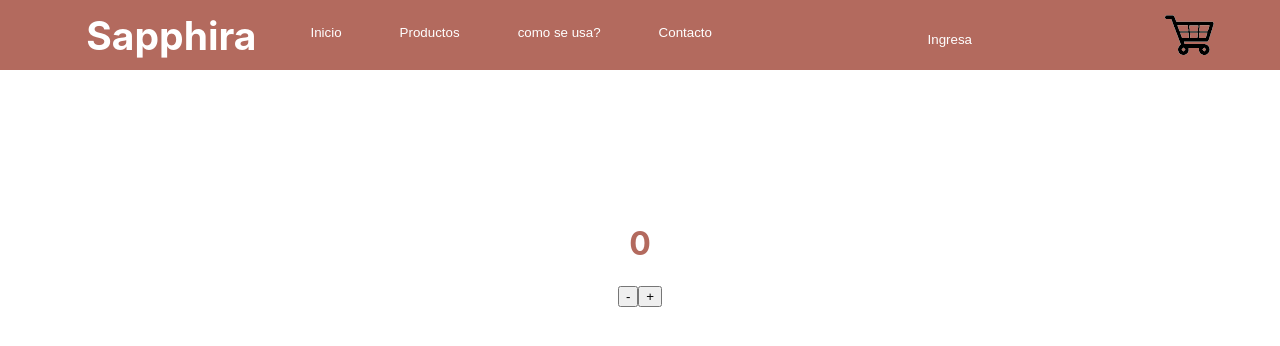
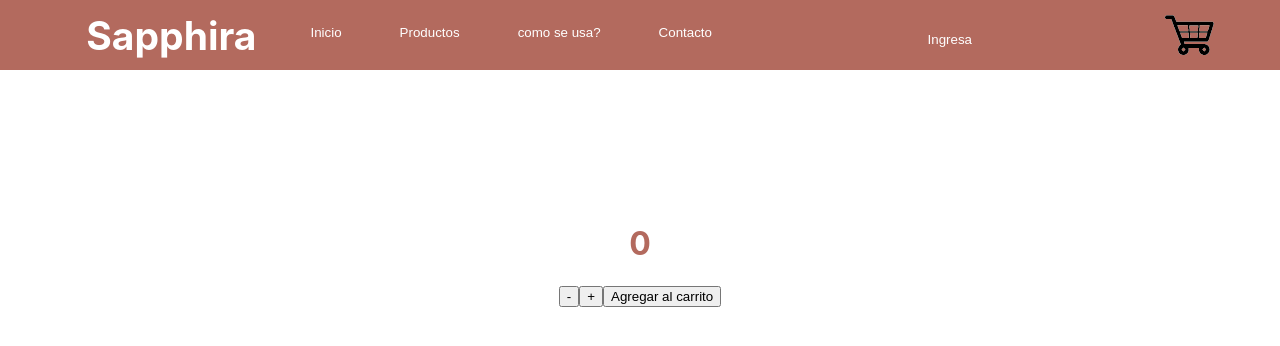
Before and after one commit to GuadalupeSoria/App, a React (Create React App) app: page / in a window 1280 px wide. Shown: the top 346 px of the page. Built offline with nearby package versions, Linux system fonts and the light colour scheme.

Commit message:
agregado de componentes item e item list

```diff
--- a/src/App.js
+++ b/src/App.js
@@ -1,6 +1,6 @@
 import './App.css';
 import NavBar from './components/NavBar/NavBar.js'
-import ItemListContainer from './components/ItemListContainer';
+import ItemListContainer from './components/Item/ItemListContainer';
 import Counter from './components/ItemCount/ItemCount.js'
 
 function App () {
--- a/src/components/ItemCount/ItemCount.js
+++ b/src/components/ItemCount/ItemCount.js
@@ -17,11 +17,13 @@ const Counter = () => {
         }
     }
 
+
     return (
         <div>
             <h1 style={{ color: '#B36A5E'}}>{count}</h1>
             <button onClick={funcionRestar}>-</button>
             <button onClick={funcionStock}>+</button>
+            <button>Agregar al carrito</button>
         </div>
     )
 }
--- a/src/components/NavBar/NavBar.js
+++ b/src/components/NavBar/NavBar.js
@@ -1,6 +1,6 @@
 import './NavBar.css'
 import CartWidget from '../CartWidget/CartWidget'
-import ItemListContainer from '../ItemListContainer'
+import ItemListContainer from '../Item/ItemListContainer'
 
 
 const NavBar = () => {
```
Also changed, not shown: src/components/Item/Item.js (added), src/components/Item/ItemList.js (added), src/components/Item/ItemListContainer.js (renamed from src/components/ItemListContainer.js), src/components/ItemCount/count.css (added).
